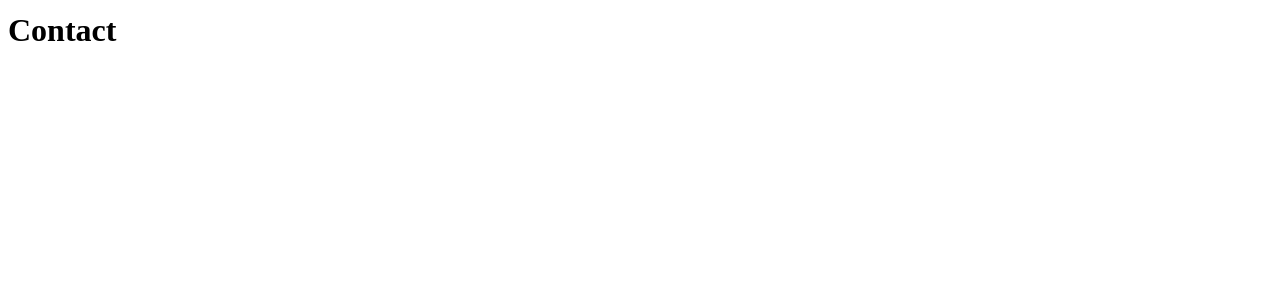
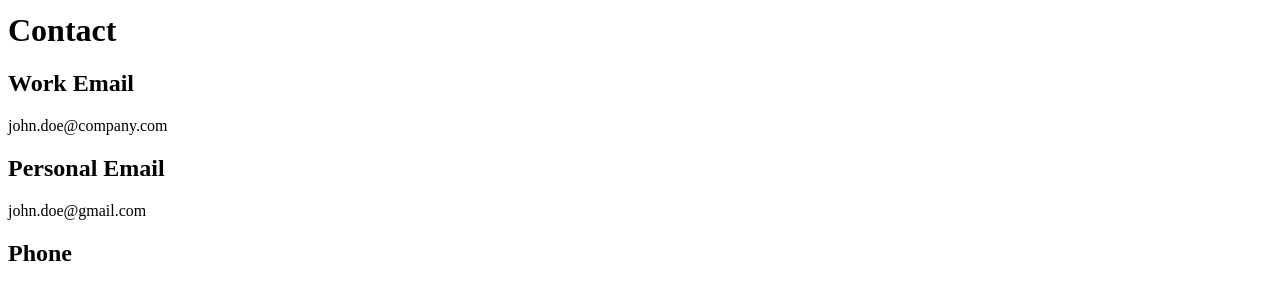
Before and after one commit to yishaan8/React-Practice, a React (Vite) app: page /contact in a window 1280 px wide. Shown: the part 233-532 px from the top of the page. Built offline with nearby package versions, Linux system fonts and the light colour scheme.

Commit message:
improved contact us page

```diff
--- a/src/components/Contact.js
+++ b/src/components/Contact.js
@@ -2,6 +2,11 @@ const Contact=()=>{
     return(
         <div>
             <h1>Contact</h1>
+            <h2>Work Email</h2>
+            <p>john.doe@company.com</p>
+            <h2>Personal Email</h2>
+            <p>john.doe@gmail.com</p>
+            <h2>Phone</h2>
         </div>
     )
 }
```
